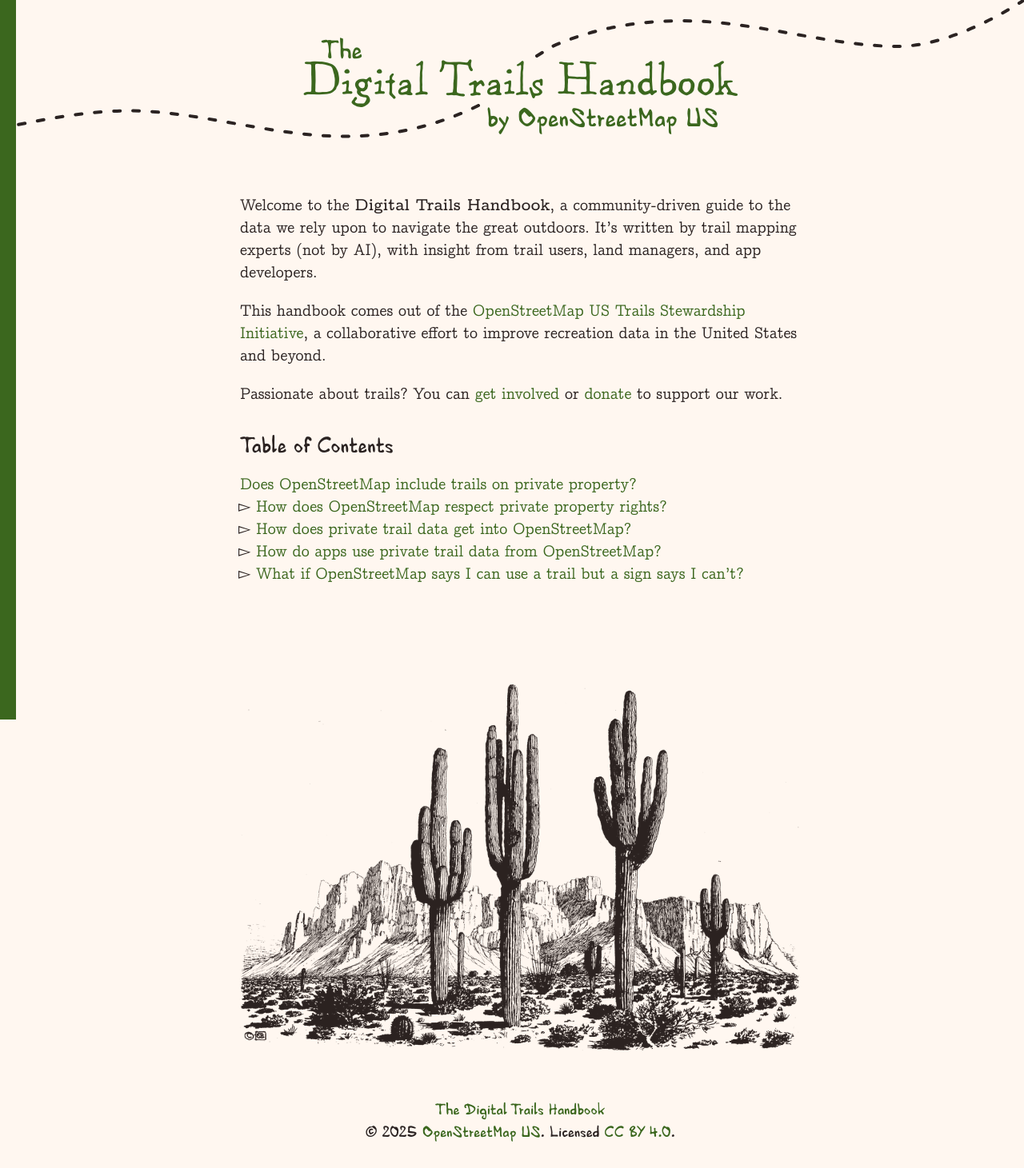
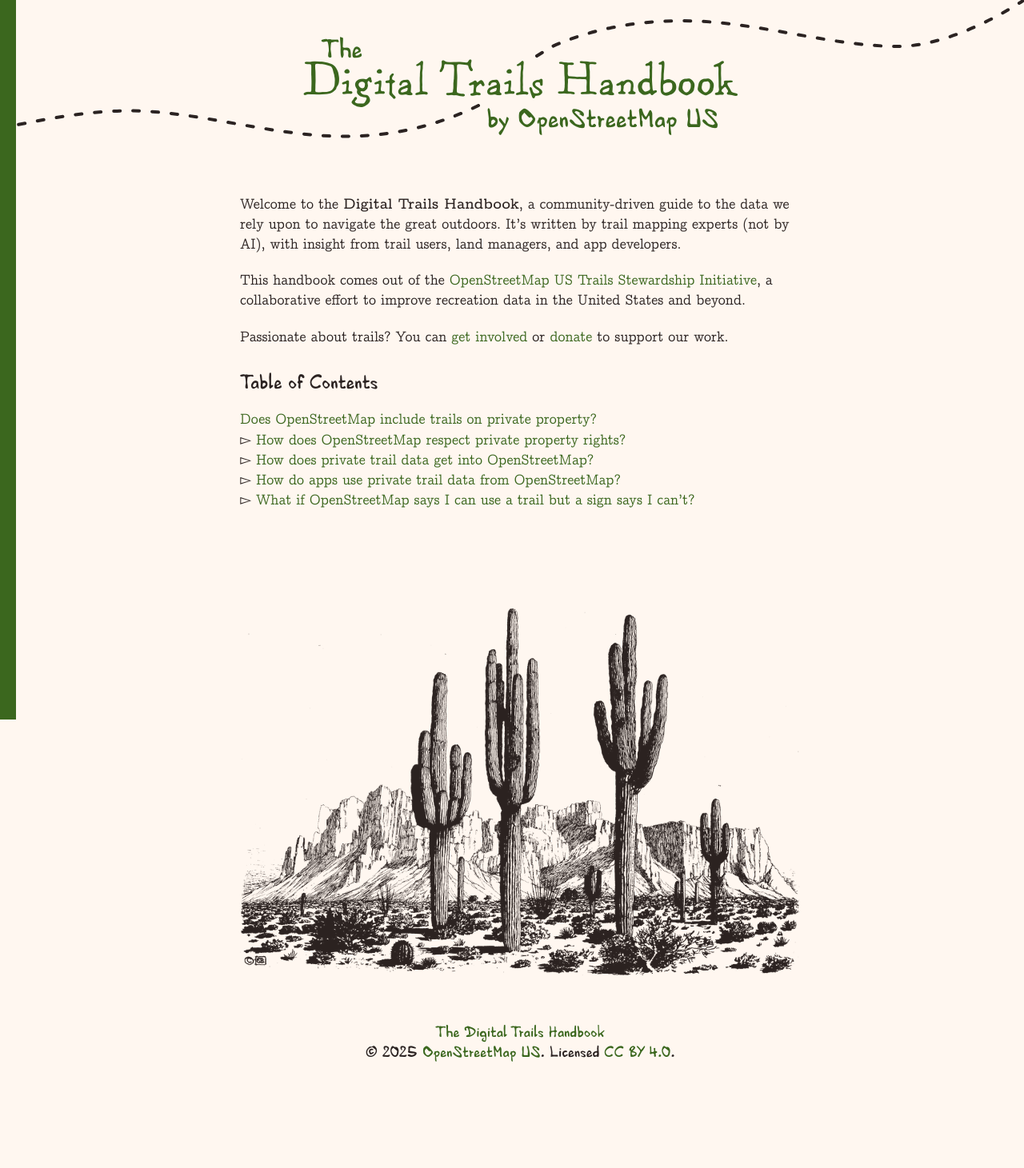
Before and after one commit to osmus/digital-trails-handbook, a Jekyll site: the page built from _source/index.md, in a window 1280 px wide. Shown: the whole page at 80% size. Built offline with Jekyll 4.4.1, drawn with Linux system fonts in a browser that asks for light colours; after the commit the page ends 1359 px from its top, so only the background shows below that.

Commit message:
20px body font is a bit too big

```diff
--- a/_source/_sass/_layout.scss
+++ b/_source/_sass/_layout.scss
@@ -6,7 +6,7 @@
 body {
   background-color: v.$background-color;
   color: v.$text-color;
-  font-size: 20px;
+  font-size: 18px;
   line-height: 1.4em;
   font-family: v.$body-font;
 }
@@ -133,6 +133,7 @@ h3 {
   text-align: center;
   font-family: v.$title-font;
   margin-bottom: v.$sp * 1.5;
+  font-size: 1.11em;
 }
 
 /* misc */
@@ -178,9 +179,6 @@ ul.articles-list ul {
 /* narrow window */
 
 @media only screen and (max-width: 616px){
-  body {
-    font-size: 18px;
-  }
   .header {
     padding-bottom: 0;
   }
```
